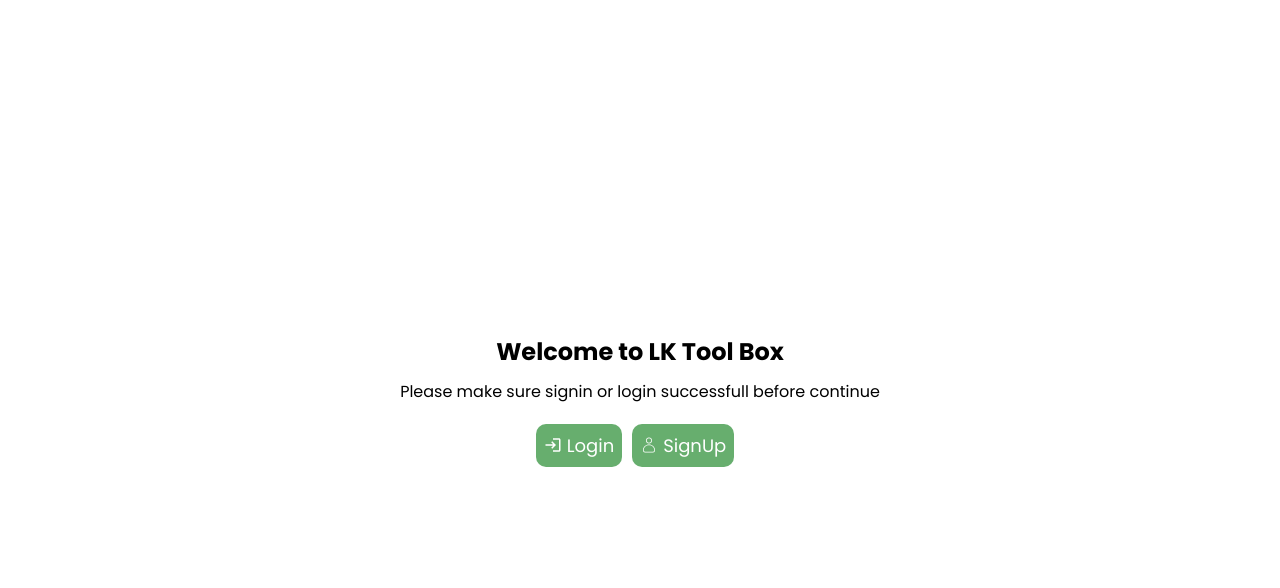
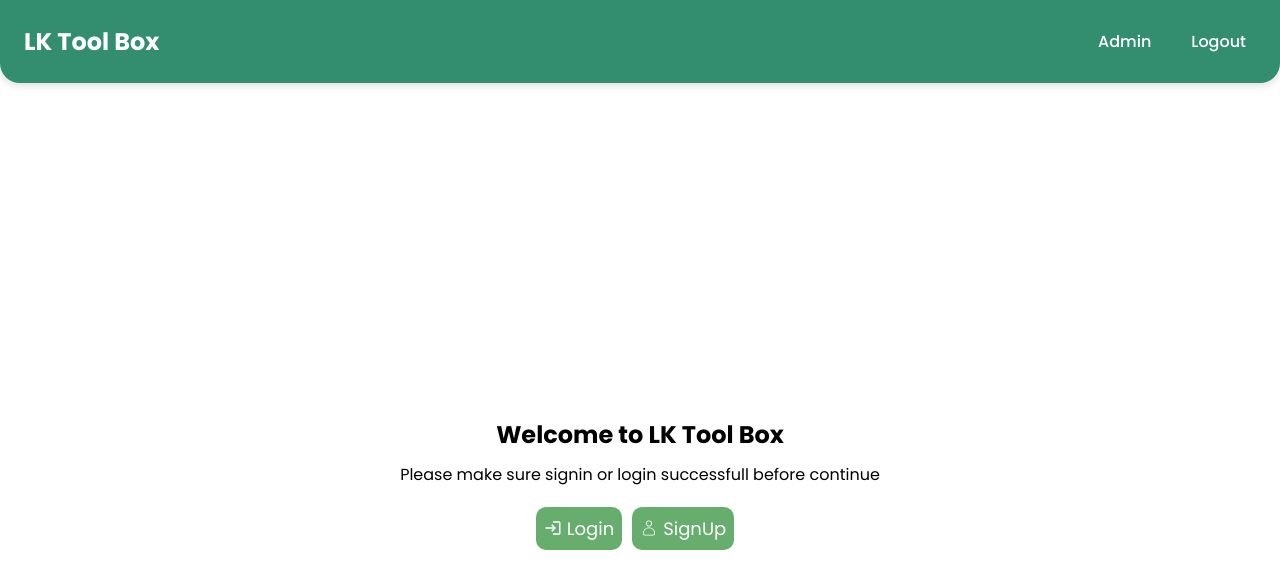
Before and after one commit to lktool/lktool, a React (Vite) app in the folder Frontend/: page / in a window 1280 px wide. Shown: the top 588 px of the page. Built offline with nearby package versions, Linux system fonts and the light colour scheme; no server answers; sample sign-in values are in the browser's storage.

Commit message:
speed 42

```diff
--- a/Frontend/src/App.jsx
+++ b/Frontend/src/App.jsx
@@ -12,12 +12,15 @@ import ProtectedRoute from "./components/ProtectedRoute";
 import VerifyEmail from "./VerifyEmail/VerifyEmail";
 import FormData from "./FormData/FormDate";
 import AdminRoute from "./components/AdminRoute";
-
+import NavBar from "./NavBar/NavBar"; // Import NavBar component
 
 function App() {
   return (
     <>
       <Router>
+        {/* Add NavBar outside of Routes so it appears on ALL pages */}
+        <NavBar />
+
         <Routes>
           {/* Public Routes */}
           <Route path="/" element={<Landing />} />
--- a/Frontend/src/NavBar/NavBar.jsx
+++ b/Frontend/src/NavBar/NavBar.jsx
@@ -9,6 +9,7 @@ function NavBar() {
     const [isAdminLoggedIn, setIsAdminLoggedIn] = useState(false);
     const [isLandingPage, setIsLandingPage] = useState(false);
     const [isAdminPage, setIsAdminPage] = useState(false);
+    const [isInputMain, setIsInputMain] = useState(false);
 
     // Check authentication state when component mounts or location changes
     useEffect(() => {
@@ -25,6 +26,9 @@ function NavBar() {
 
         // Check if we're on admin pages
         setIsAdminPage(location.pathname.startsWith('/admin'));
+
+        // Check if we're on inputMain page
+        setIsInputMain(location.pathname === '/inputMain');
 
     }, [location.pathname]);
 
@@ -75,12 +79,15 @@ function NavBar() {
                     <h2>LK Tool Box</h2>
                 </div>
                 <div className="navbar-profiles-controls">
-                    {/* Landing page & logged out users - show Admin, Login, Signup */}
-                    {isLandingPage && !isUserLoggedIn && !isAdminLoggedIn && (
+                    {/* Landing page - show Admin, Login, Signup */}
+                    {isLandingPage && (
                         <>
                             <div className="navbar-account">
                                 <a href="#" onClick={(e) => {e.preventDefault(); handleAdmin();}}>Admin</a>
                             </div>
+
+                            {!isUserLoggedIn && (
+                                <>
                                     <div className="navbar-account">
                                         <a href="#" onClick={(e) => {e.preventDefault(); handleLogin();}}>Login</a>
                                     </div>
@@ -90,8 +97,23 @@ function NavBar() {
                                 </>
                             )}
 
-                    {/* Regular user is logged in - show Form Data & Logout */}
-                    {isUserLoggedIn && !isAdminPage && (
+                            {isUserLoggedIn && (
+                                <div className="navbar-Logout">
+                                    <a href="#" onClick={(e) => {e.preventDefault(); handleUserLogout();}}>Logout</a>
+                                </div>
+                            )}
+                        </>
+                    )}
+
+                    {/* InputMain page - show ONLY Logout */}
+                    {isInputMain && isUserLoggedIn && (
+                        <div className="navbar-Logout">
+                            <a href="#" onClick={(e) => {e.preventDefault(); handleUserLogout();}}>Logout</a>
+                        </div>
+                    )}
+
+                    {/* FormData page - show Form Data & Logout */}
+                    {isUserLoggedIn && !isInputMain && !isAdminPage && !isLandingPage && (
                         <>
                             <div className="navbar-account">
                                 <a href="#" onClick={(e) => {e.preventDefault(); handleFormData();}}>Form Data</a>
@@ -115,13 +137,6 @@ function NavBar() {
                             </div>
                         </>
                     )}
-
-                    {/* If we're not on landing page and not logged in, show login button */}
-                    {!isLandingPage && !isUserLoggedIn && !isAdminLoggedIn && !isAdminPage && (
-                        <div className="navbar-account">
-                            <a href="#" onClick={(e) => {e.preventDefault(); handleLogin();}}>Login</a>
-                        </div>
-                    )}
                 </div>
             </div>
         </div>
```
Lines whose indentation alone changed are shown as unchanged.
